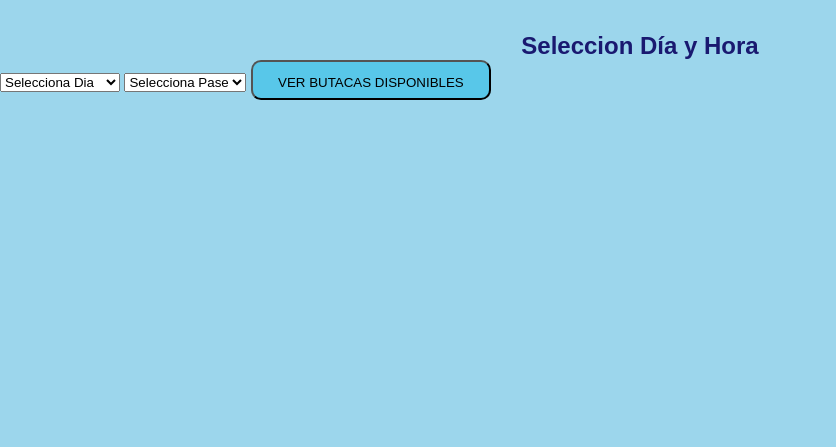
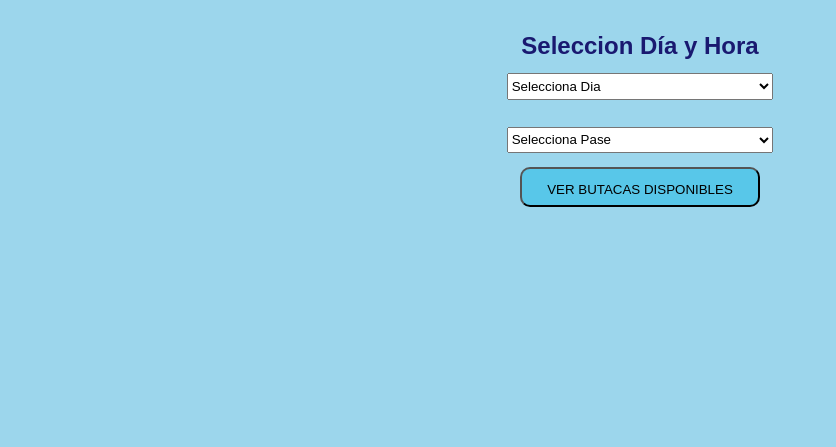
Before and after one commit to dianva/proyectoCine, a PHP site: page /PaginaPrincipal/principal.php?numSala=1&menu=verPeli&aforo=100&idPeli=1 in a window 1280 px wide. Shown: the part 160-607 px from the top of the page, without its empty margins (0-836 px from the left). Run offline with PHP 8.4, Linux system fonts and the light colour scheme; a user stored in the database is signed in; data comes from the database, SQL or seed files in the repository.

Commit message:
mejoras css

```diff
--- a/cine/css/principal.css
+++ b/cine/css/principal.css
@@ -275,7 +275,7 @@ form.butacas > table{
 }
 
 input[type="checkbox"]{
-    opacity: 0;
+    display: none;
 }
 
 input[type='checkbox']:checked ~ label > img{
@@ -303,3 +303,18 @@ h2{
     text-align: center;
     color:midnightblue;
 }
+
+.seleccionPase{
+    display: flex;
+    flex-flow: column;
+    justify-content: center;
+    align-items: center;
+
+}
+
+.seleccionPase > select{
+     margin:1em;
+     width:20em;
+     height: 2em;
+
+}
--- a/cine/funciones y objetos/funciones.php
+++ b/cine/funciones y objetos/funciones.php
@@ -4,7 +4,7 @@
 function mostrarDiaHora(){
     echo "<h2>Seleccion Día y Hora</h2>";
     echo "
-    <form action='#' method='post'>
+    <form class='seleccionPase' action='#' method='post'>
     <select name='dia' >
     <option value='no'>Selecciona Dia</option>
     <option value='2019-02-10'>Hoy</option>
```
